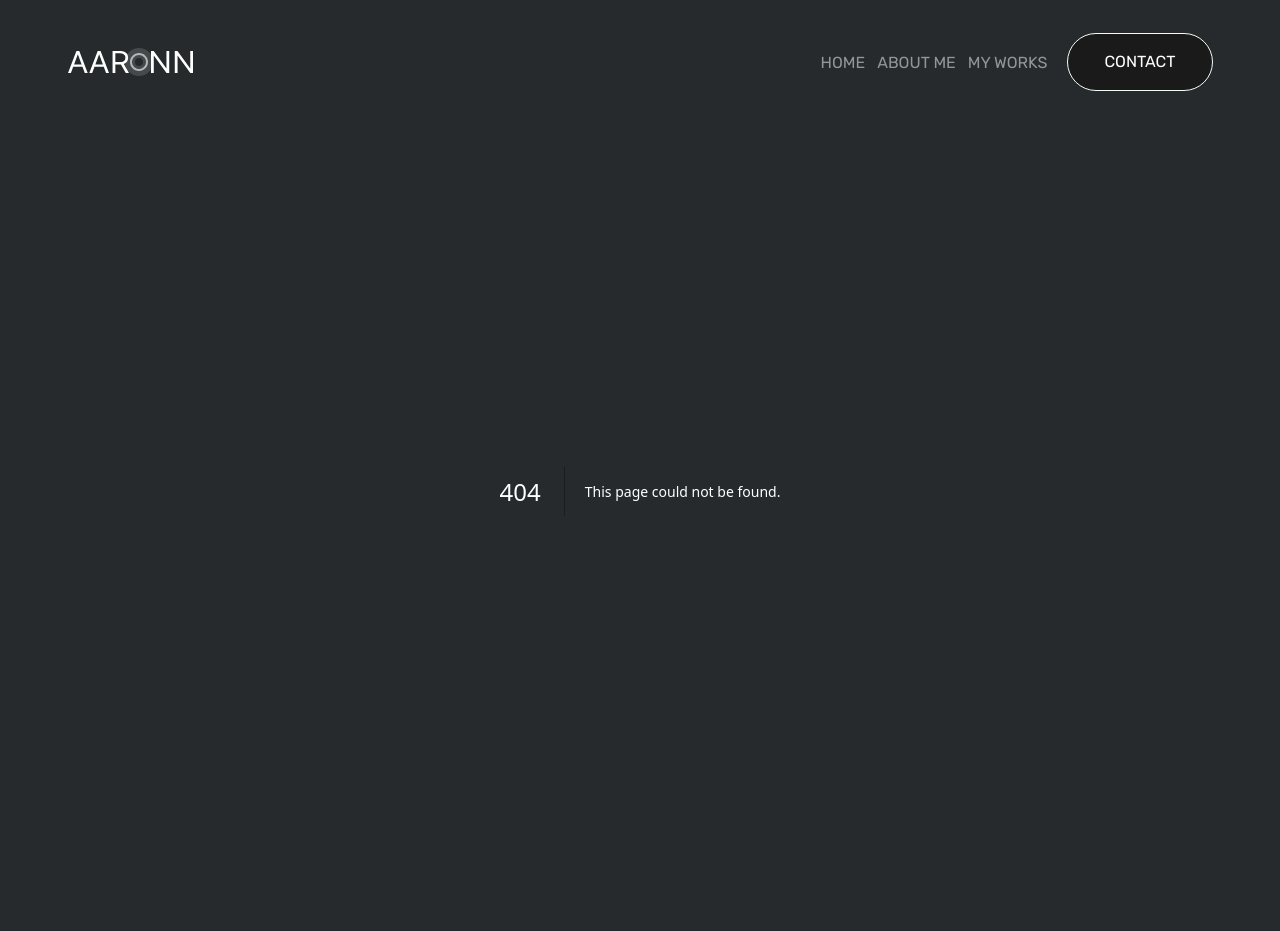
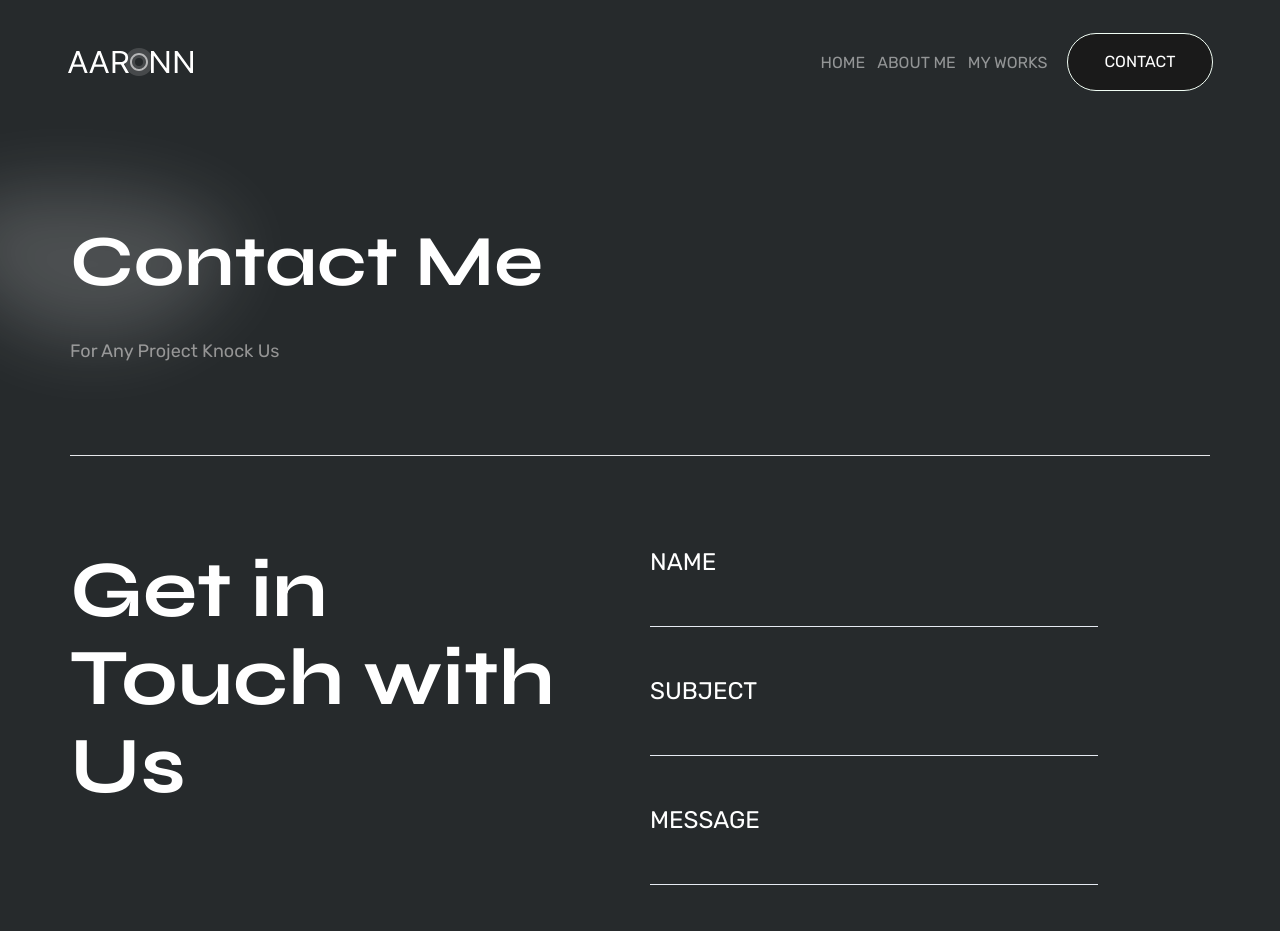
Before and after one commit to Shafiul-Islam-Shatak/portfolio-task-NNSEL-TECH, a Next.js app: page /contact in a window 1280 px wide. Before the commit this address had no page. Shown: the top 931 px of the page. Built offline with nearby package versions, Linux system fonts and the light colour scheme.

Commit message:
contact page is running

```diff
--- a/src/app/components/Navbar/Navbar.tsx
+++ b/src/app/components/Navbar/Navbar.tsx
@@ -25,7 +25,7 @@ const Navbar = () => {
         <div className="flex justify-between items-center mt-[33px] sticky" >
             {/* Logo */}
             <div>
-                <Logo/>
+                <Logo />
             </div>
 
             <div className="flex justify-center items-center text-white ">
@@ -42,7 +42,9 @@ const Navbar = () => {
                     }
                 </div>
                 {/* contact btn */}
-                <button className="ml-5 uppercase font-rubik  px-9 py-4  border border-green-50 rounded-[30px] bg-[#1A1A1A]">Contact</button>
+                <Link href={'/contact'}>
+                    <button className="ml-5 uppercase font-rubik  px-9 py-4  border border-green-50 rounded-[30px] bg-[#1A1A1A]">Contact</button>
+                </Link>
             </div>
         </div>
     );
--- /dev/null
+++ b/src/app/contact/page.tsx
@@ -0,0 +1,58 @@
+import PageHeader from "../components/PageHeader/PageHeader";
+import laptop from '../../../public/assets/laptop.png'
+import Image from 'next/image'
+
+const contact = () => {
+    return (
+        <div>
+            {/* common header to all page */}
+            <PageHeader
+                title="Contact Me"
+                desciption="For Any Project Knock Us"
+            />
+
+            {/* Form*/}
+            <div className='grid grid-cols-1 lg:grid-cols-2 gap-5 text-left'>
+                <h1 className='font-syne text-[80px] -tracking-[2.5] font-bold leading-[1.1]'>
+                    Get in<br />Touch with<br />Us
+                </h1>
+                <form action="">
+                    {/* name input */}
+                    <div className="flex flex-col">
+                        <h1 className="font-rubik text-2xl uppercase">NAME</h1>
+                        <input type="text" name="name" id="name" placeholder="" className="border-[#e5eaf2] border-b py-3 px-4 w-[80%] bg-transparent"
+                        />
+                    </div>
+                    {/* Subject input */}
+                    <div className="flex flex-col mt-12">
+                        <h1 className="font-rubik text-2xl uppercase">Subject</h1>
+                        <input type="text" name="subject" id="subject" placeholder="" className="border-[#e5eaf2] border-b py-3 px-4 w-[80%] bg-transparent"
+                        />
+                    </div>
+                    {/* Message input */}
+                    <div className="flex flex-col  mt-12">
+                        <h1 className="font-rubik text-2xl uppercase">message</h1>
+                        <input type="text" name="message" id="message" placeholder="" className="border-[#e5eaf2] border-b py-3 px-4 w-[80%] bg-transparent"
+                        />
+                    </div>
+                    <button
+                        className="py-2 px-6 mt-12 min-w-fit bg-[#FF9142] text-white rounded-full font-rubik uppercase  hover:bg-orange-500">Send
+                    </button>
+                </form>
+
+
+            </div>
+
+                <Image
+                    className="my-[100px]"
+                    src={laptop}
+                    alt="laptop-pic" />
+
+           <div className="font-bold text-2xl font-syne">
+            <h1>Street Avenue 21, CA</h1>
+           </div>
+        </div>
+    );
+};
+
+export default contact;
```
Also changed, not shown: public/assets/laptop.png (added).
